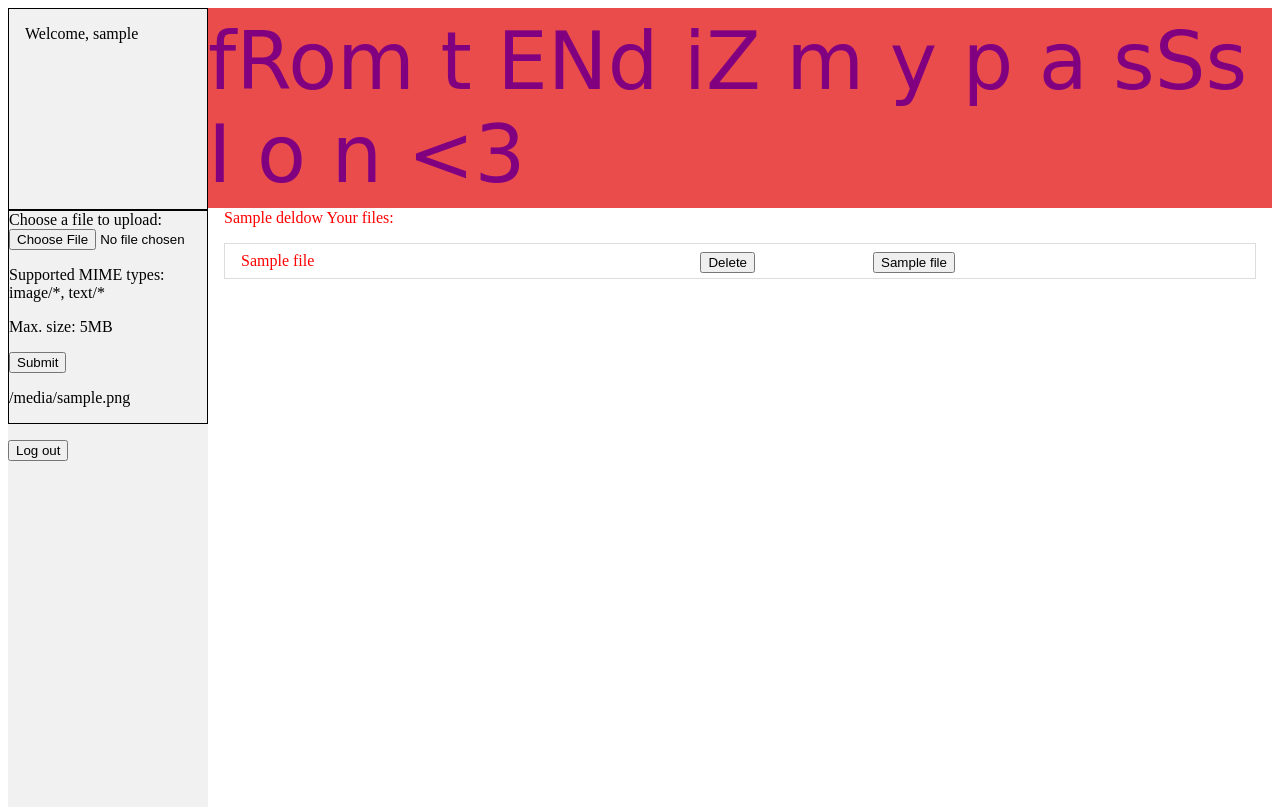
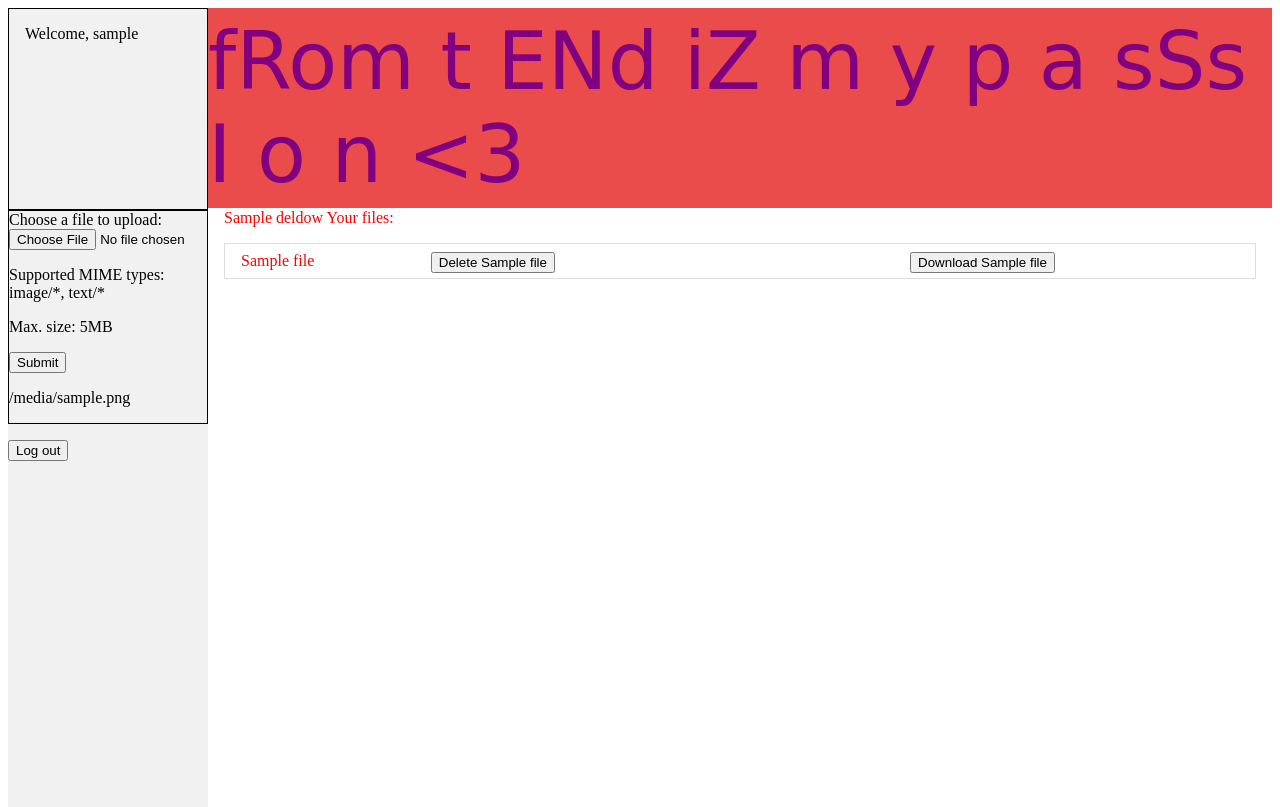
Before and after one commit to SirCossack/nerdbord-project-challenge, a Django app: template cloud_storage/login/templates/loggedin.html in a window 1280 px wide. Shown: the top 807 px of the page. Run offline with Django 5.2, Linux system fonts and the light colour scheme; the template is opened without the code that fills it: most values are stand-ins (such as "Sample title", 1, 10 or a date in 2020).

```diff
--- a/cloud_storage/login/static/loggedin.css
+++ b/cloud_storage/login/static/loggedin.css
@@ -84,10 +84,10 @@ div.content {
 
 .button1 {
 position:absolute;
-right: 300px;
+right: 200px;
 }
 
 .button2 {
 position:absolute;
-right: 500px;
+right: 700px;
 }
--- a/cloud_storage/login/templates/loggedin.html
+++ b/cloud_storage/login/templates/loggedin.html
@@ -39,7 +39,7 @@
         <caption> Your files: </caption>
         <ul class="unorderedlist">
           {% for file in storage %}
-            <li class="listitem"> {{file.name}} <input name="download" class="button1" type="submit" value="{{file.name}}"> <input name="delete" class="button2" type="submit" value="Delete"> </li>
+            <li class="listitem"> {{file.name}} <input name="download" class="button1" type="submit" value="Download {{ file.name }}"> <input name="delete" class="button2" type="submit" value="Delete {{ file.name }}"> </li>
             {% endfor %}
         </ul>
     </form>
```
Also changed, not shown: cloud_storage/login/views.py (+20 -3 lines).
